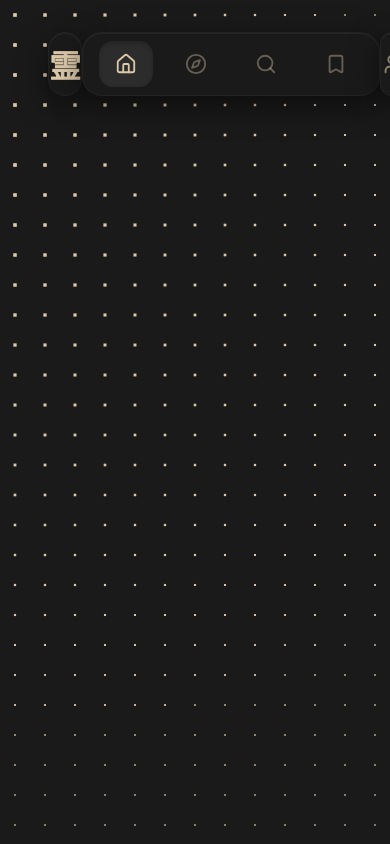
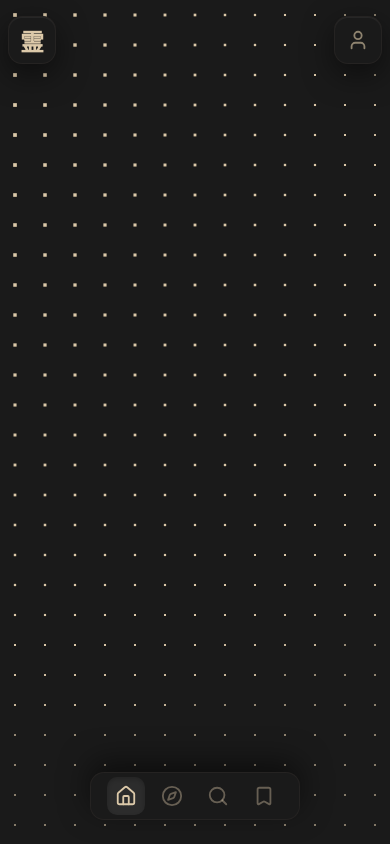
Before and after one commit to otzua/REIATSU, a React (Vite) app in the folder frontend/: page / in a window 390 px wide. Built offline with nearby package versions, Linux system fonts and the light colour scheme.

Commit message:
feat: add mobile responsiveness to Navbar and HalftoneWave touch interaction, and define global spacing variables

```diff
--- a/frontend/src/components/HalftoneWave.tsx
+++ b/frontend/src/components/HalftoneWave.tsx
@@ -24,20 +24,32 @@ const HalftoneWave: React.FC = () => {
     window.addEventListener('resize', resize);
     resize();
 
-    // Handle Mouse Interaction
+    // Handle Mouse & Touch Interaction
     let mouseX = -1000;
     let mouseY = -1000;
-    const handleMouseMove = (e: MouseEvent) => {
-      mouseX = e.clientX;
-      mouseY = e.clientY;
+
+    const updateInteraction = (x: number, y: number) => {
+      mouseX = x;
+      mouseY = y;
     };
-    const handleMouseLeave = () => {
+
+    const handleMouseMove = (e: MouseEvent) => updateInteraction(e.clientX, e.clientY);
+    const handleTouchMove = (e: TouchEvent) => {
+      if (e.touches.length > 0) {
+        updateInteraction(e.touches[0].clientX, e.touches[0].clientY);
+      }
+    };
+
+    const clearInteraction = () => {
       mouseX = -1000;
       mouseY = -1000;
     };
 
     window.addEventListener('mousemove', handleMouseMove);
-    document.addEventListener('mouseleave', handleMouseLeave);
+    window.addEventListener('touchmove', handleTouchMove, { passive: true });
+    window.addEventListener('touchstart', handleTouchMove, { passive: true });
+    document.addEventListener('mouseleave', clearInteraction);
+    window.addEventListener('touchend', clearInteraction);
 
     const draw = () => {
       // Swapped for Dark Theme
@@ -70,19 +82,19 @@ const HalftoneWave: React.FC = () => {
           const wave3 = Math.sin(iOff2 + j * 0.08 + t3);
           const waveEffect = (wave1 + wave2 + wave3) / 3;
 
-          // 4. Subtle Mouse Interaction
+          // 4. Subtle Mouse/Touch Interaction
           const dx = xBase - mouseX;
           const dy = yBase - mouseY;
-          const distSq = dx * dx + dy * dy; // Use squared distance to avoid Math.sqrt
+          const distSq = dx * dx + dy * dy;
 
-          let mouseEffect = 0;
+          let interactionEffect = 0;
           if (distSq < 90000) { // 300px * 300px
-            const mouseEffectRaw = 1 - Math.sqrt(distSq) / 300;
-            mouseEffect = mouseEffectRaw * mouseEffectRaw;
+            const effectRaw = 1 - Math.sqrt(distSq) / 300;
+            interactionEffect = effectRaw * effectRaw;
           }
 
           // 5. Final Size Calculation
-          let size = 2 + (waveEffect * 4) + (mouseEffect * 3);
+          let size = 2 + (waveEffect * 4) + (interactionEffect * 3);
           size = size < 0.5 ? 0.5 : (size > spacing - 8 ? spacing - 8 : size);
 
           ctx.beginPath();
@@ -99,7 +111,10 @@ const HalftoneWave: React.FC = () => {
     return () => {
       window.removeEventListener('resize', resize);
       window.removeEventListener('mousemove', handleMouseMove);
-      document.removeEventListener('mouseleave', handleMouseLeave);
+      window.removeEventListener('touchmove', handleTouchMove);
+      window.removeEventListener('touchstart', handleTouchMove);
+      document.removeEventListener('mouseleave', clearInteraction);
+      window.removeEventListener('touchend', clearInteraction);
       cancelAnimationFrame(animationFrameId);
     };
   }, []);
--- a/frontend/src/components/Navbar.module.css
+++ b/frontend/src/components/Navbar.module.css
@@ -8,21 +8,21 @@
   align-items: center;
   padding: 0 3rem;
   z-index: 1000;
-  pointer-events: none; /* Let clicks pass through empty space */
+  pointer-events: none;
 }
 
 .logoCapsule,
 .navCapsule,
 .accountCapsule {
-  pointer-events: auto; /* Re-enable clicks */
+  pointer-events: auto;
   background: var(--color-black, #1A1A1A);
   backdrop-filter: blur(10px);
-  border: 1px solid rgba(220, 201, 169, 0.05); /* Very subtle cream border */
+  border: 1px solid rgba(220, 201, 169, 0.05);
   box-shadow: 0 10px 30px rgba(0, 0, 0, 0.5), inset 0 1px 0 rgba(255, 255, 255, 0.05);
   display: flex;
   align-items: center;
   justify-content: center;
-  border-radius: 20px; /* Slightly squarish capsule shape */
+  border-radius: 20px;
 }
 
 .logoCapsule {
@@ -46,7 +46,7 @@
 .navItem {
   background: none;
   border: none;
-  color: rgba(220, 201, 169, 0.4); /* Faded cream */
+  color: rgba(220, 201, 169, 0.4);
   cursor: pointer;
   padding: 0.75rem 1rem;
   border-radius: 14px;
@@ -62,7 +62,7 @@
 
 .active {
   color: var(--color-cream, #DCC9A9);
-  background: rgba(255, 255, 255, 0.08); /* Inner pill background for active state */
+  background: rgba(255, 255, 255, 0.08);
   box-shadow: inset 0 2px 4px rgba(0, 0, 0, 0.2);
 }
 
@@ -89,3 +89,60 @@
   color: var(--color-cream, #DCC9A9);
   background: rgba(255, 255, 255, 0.05);
 }
+
+/* Mobile Responsiveness */
+@media (max-width: 768px) {
+  .navbarContainer {
+    top: 1rem;
+    padding: 0 1rem;
+  }
+
+  .logoCapsule,
+  .navCapsule,
+  .accountCapsule {
+    height: 48px;
+    border-radius: 14px;
+  }
+
+  .logoCapsule {
+    width: 48px;
+  }
+
+  .logoKanji {
+    font-size: 1.5rem;
+  }
+
+  .navCapsule {
+    position: fixed;
+    bottom: 2rem;
+    left: 50%;
+    transform: translateX(-50%);
+    width: auto;
+    min-width: 240px;
+    gap: 1rem;
+    padding: 0 1rem;
+    box-shadow: 0 -10px 30px rgba(0, 0, 0, 0.5); /* Shadow for bottom position */
+  }
+
+  .navItem {
+    padding: 0.5rem;
+    border-radius: 10px;
+    flex: 1; /* Distribute icons evenly on small screens */
+  }
+
+  .accountCapsule {
+    width: 48px;
+  }
+}
+
+@media (max-width: 480px) {
+  .navbarContainer {
+    padding: 0 0.5rem;
+  }
+
+  .navCapsule {
+    bottom: 1.5rem;
+    min-width: 200px;
+    gap: 0.5rem;
+  }
+}
--- a/frontend/src/components/Navbar.tsx
+++ b/frontend/src/components/Navbar.tsx
@@ -1,4 +1,4 @@
-import React, { useState } from 'react';
+import { useState } from 'react';
 import { Home, Search, Compass, Bookmark, User } from 'lucide-react';
 import styles from './Navbar.module.css';
 
--- a/frontend/src/components/Sidebar.tsx
+++ b/frontend/src/components/Sidebar.tsx
@@ -1,4 +1,3 @@
-import React from 'react';
 import { Home, Compass, Clock, Star, Settings } from 'lucide-react';
 import styles from './Sidebar.module.css';
 import { Link } from 'react-router-dom';
--- a/frontend/src/pages/Home.tsx
+++ b/frontend/src/pages/Home.tsx
@@ -1,4 +1,3 @@
-import React from 'react';
 import HalftoneWave from '../components/HalftoneWave';
 import styles from './Home.module.css';
 
--- a/frontend/src/styles/variables.css
+++ b/frontend/src/styles/variables.css
@@ -18,4 +18,17 @@
 
   /* Transitions */
   --transition-smooth: all 0.3s cubic-bezier(0.4, 0, 0.2, 1);
+
+  /* Spacing */
+  --space-sm: 0.5rem;
+  --space-md: 1rem;
+  --space-lg: 2rem;
+  --space-xl: 4rem;
 }
+
+@media (max-width: 768px) {
+  :root {
+    --space-lg: 1.5rem;
+    --space-xl: 2rem;
+  }
+}
```
